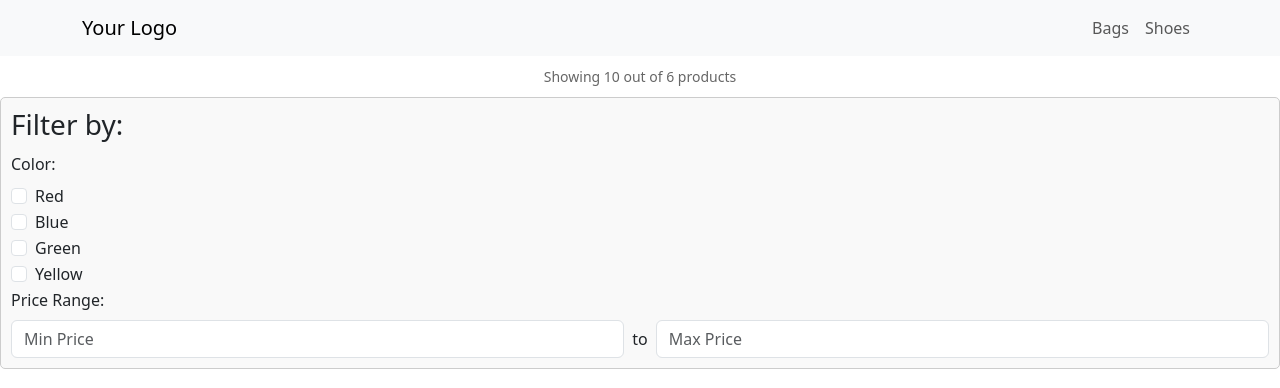
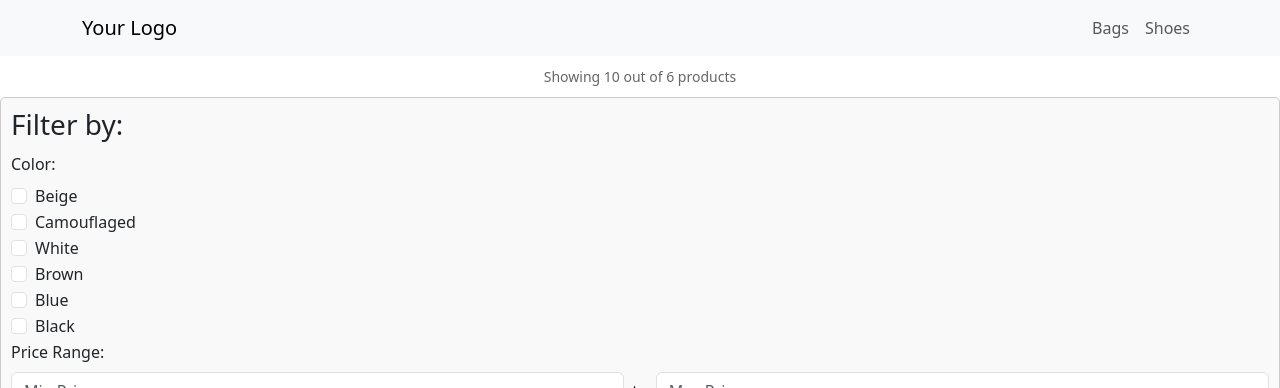
Before and after one commit to Tencho0/ProductListingPage, a React (Create React App) app in the folder product-listing-page/: page / in a window 1280 px wide. Shown: the top 388 px of the page. Built offline with nearby package versions, Linux system fonts and the light colour scheme.

Commit message:
Implemented Filter method

```diff
--- a/product-listing-page/src/App.js
+++ b/product-listing-page/src/App.js
@@ -8,7 +8,7 @@ import Sorting from './components/Sorting';
 import ProductInfo from './components/ProductInfo';
 import LoadMore from './components/LoadMore';
 import Footer from './components/Footer';
-import data from './data.json';
+import data from './data.json'
 
 function App() {
   const [products, setProducts] = useState(data.products);
@@ -32,7 +32,7 @@ function App() {
   //   fetchData();
   // }, []);
 
-  const colors = ['Red', 'Blue', 'Green', 'Yellow'];
+  const colors = data.products.map((product) => product.color);
 
   const priceRange = { min: 10, max: 500 };
 
--- a/product-listing-page/src/components/Header.js
+++ b/product-listing-page/src/components/Header.js
@@ -1,5 +1,3 @@
-// src/components/Header.js
-
 import React from 'react';
 import { Navbar, Container, Nav } from 'react-bootstrap';
 
@@ -18,14 +16,14 @@ const Header = ({ activeCategory, setActiveCategory }) => {
             <Nav.Link
               href="/"
               active={activeCategory === 'bags'}
-              onClick={() => handleCategoryClick('bags')}
+              onClick={() => handleCategoryClick('Bags')}
             >
               Bags
             </Nav.Link>
             <Nav.Link
               href="/"
               active={activeCategory === 'shoes'}
-              onClick={() => handleCategoryClick('shoes')}
+              onClick={() => handleCategoryClick('Shoes')}
             >
               Shoes
             </Nav.Link>
```
